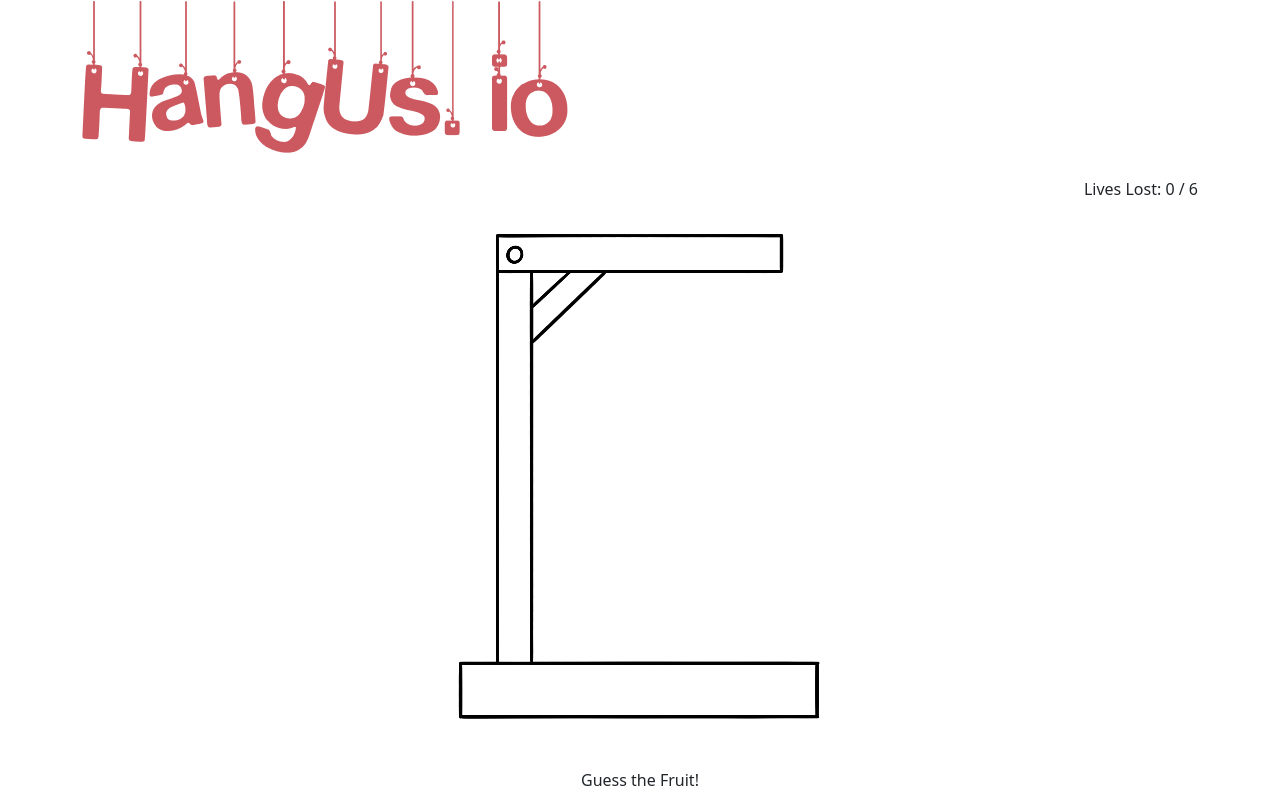
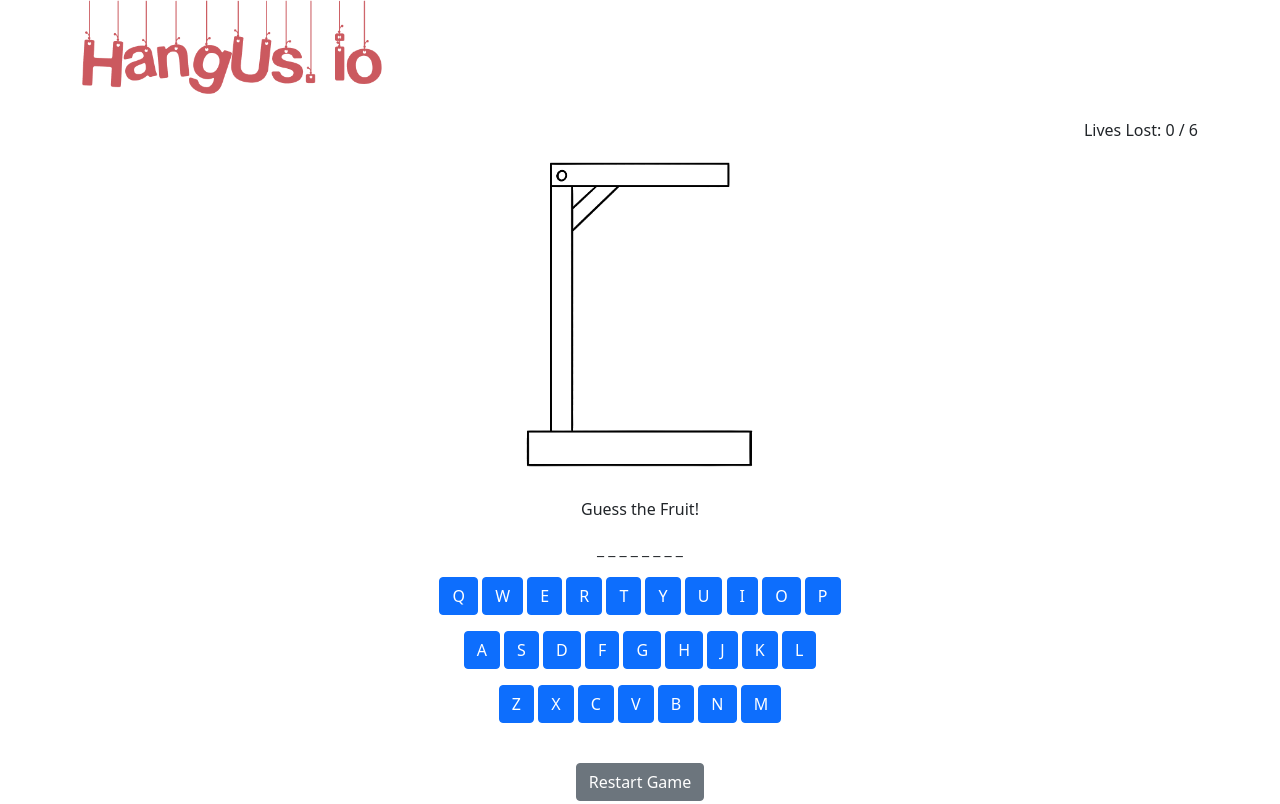
Before and after one commit to nehcuy/Hangman-Game, a plain HTML site: page index.html in a window 1280 px wide. Shown: the top 804 px of the page. Drawn offline with nearby package versions, Linux system fonts and the light colour scheme.

Commit message:
Adjust image sizes

```diff
--- a/index.html
+++ b/index.html
@@ -11,11 +11,11 @@
 
 <body>
     <div class="container">
-        <img src="./images/logo.png" alt=""> <br> <br>
+        <img src="./images/logo.png" alt="" width="300"> <br> <br>
         <div class="float-end">Lives Lost: <span id="wrongGuess">0</span> / 6</div>
         <br>
         <div class="text-center">
-            <img src="./images/animations (Light mode)/L0.png" alt="" id ="pic">
+            <img src="./images/animations (Light mode)/L0.png" alt="" id ="pic" width="250">
             <p>Guess the Fruit!</p>
             <p id="wordStatus">Word status</p>
             <p><div id="keyboardRow1">Row1</div></p>
```
